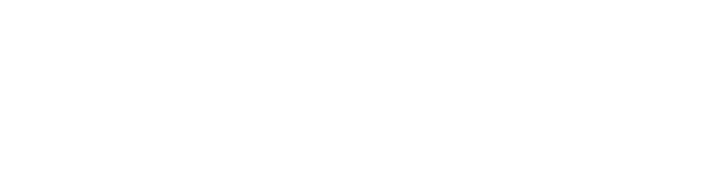
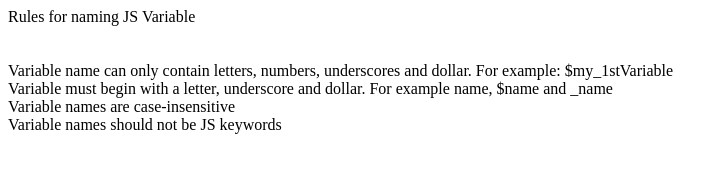
Before and after one commit to MirzaAbdullahBaig/Assignments_for_JS_Practice_Sir_Shehzad, a plain HTML site: page Assignment Chapter 04/index.html in a window 1280 px wide. Shown: the whole page, without its empty margins (0-728 px from the left). Drawn offline with Linux system fonts and the light colour scheme.

Commit message:
Assignments_for_JS_Chapter-04

```diff
--- a/Assignment Chapter 04/index.html
+++ b/Assignment Chapter 04/index.html
@@ -6,6 +6,6 @@
     <title>JavaScript Assignment - Chapter 04</title>
 </head>
 <body>
-
+    <script src="./index.js"></script>
 </body>
 </html>
--- /dev/null
+++ b/Assignment Chapter 04/index.js
@@ -0,0 +1,12 @@
+let heading = `Rules for naming JS Variable`;
+
+document.write(`${heading} <br/> <br/> <br/>`);
+
+let var_name = "Variable name can only contain letters, numbers, underscores and dollar. For example: $my_1stVariable";
+
+let var_name_begin = "Variable must begin with a letter, underscore and dollar. For example name, $name and _name";
+
+let var_rule_1 = "Variable names are case-insensitive"
+let var_rule_2 = "Variable names should not be JS keywords"
+
+document.write(`${var_name} <br/> ${var_name_begin} <br/> ${var_rule_1} <br/> ${var_rule_2}`)
```
Also changed, not shown: 4 other files.
